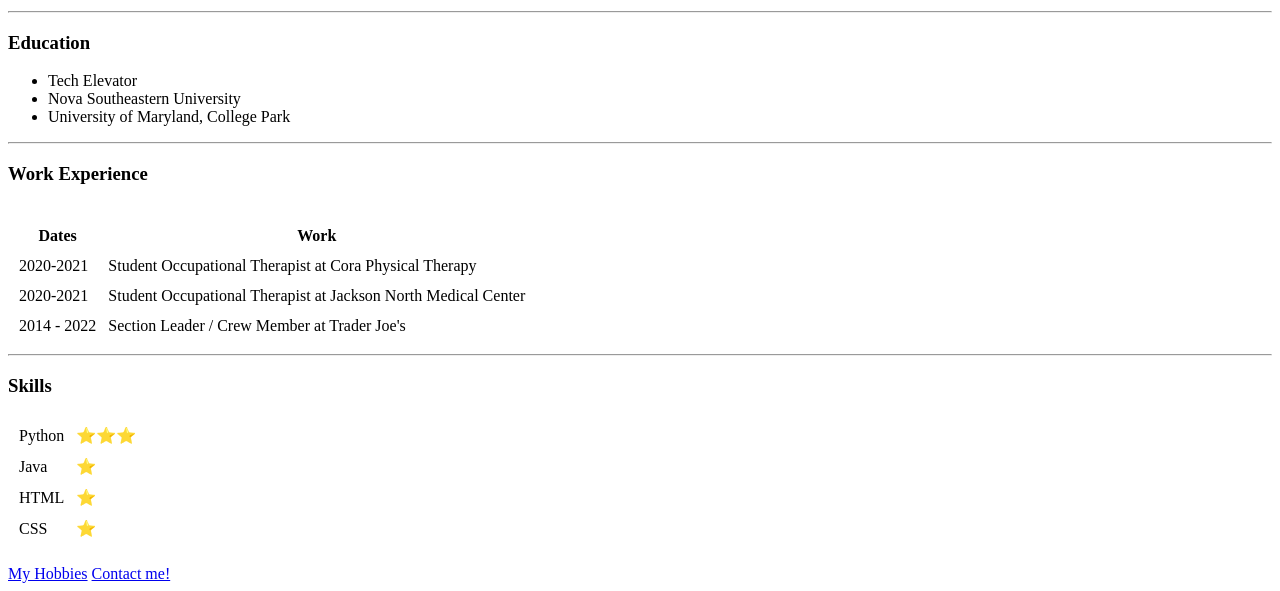
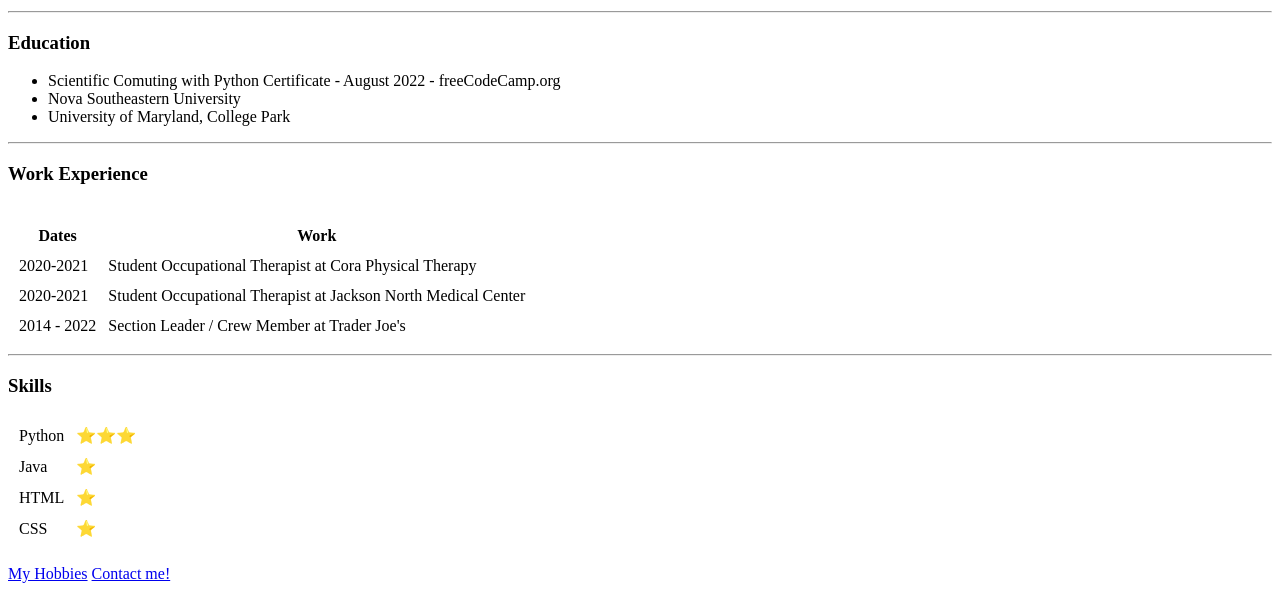
Before and after one commit to samhaile7/cv, a plain HTML site: page index.html in a window 1280 px wide. Shown: the part 351-942 px from the top of the page. Drawn offline with Linux system fonts and the light colour scheme.

Commit message:
added Python certificate to education

```diff
--- a/index.html
+++ b/index.html
@@ -30,7 +30,7 @@
   <h3>Education</h3>
 
   <ul>
-    <li>Tech Elevator</li>
+    <li>Scientific Comuting with Python Certificate - August 2022 - freeCodeCamp.org</li>
     <li>Nova Southeastern University</li>
     <li>University of Maryland, College Park </li>
   </ul>
```
